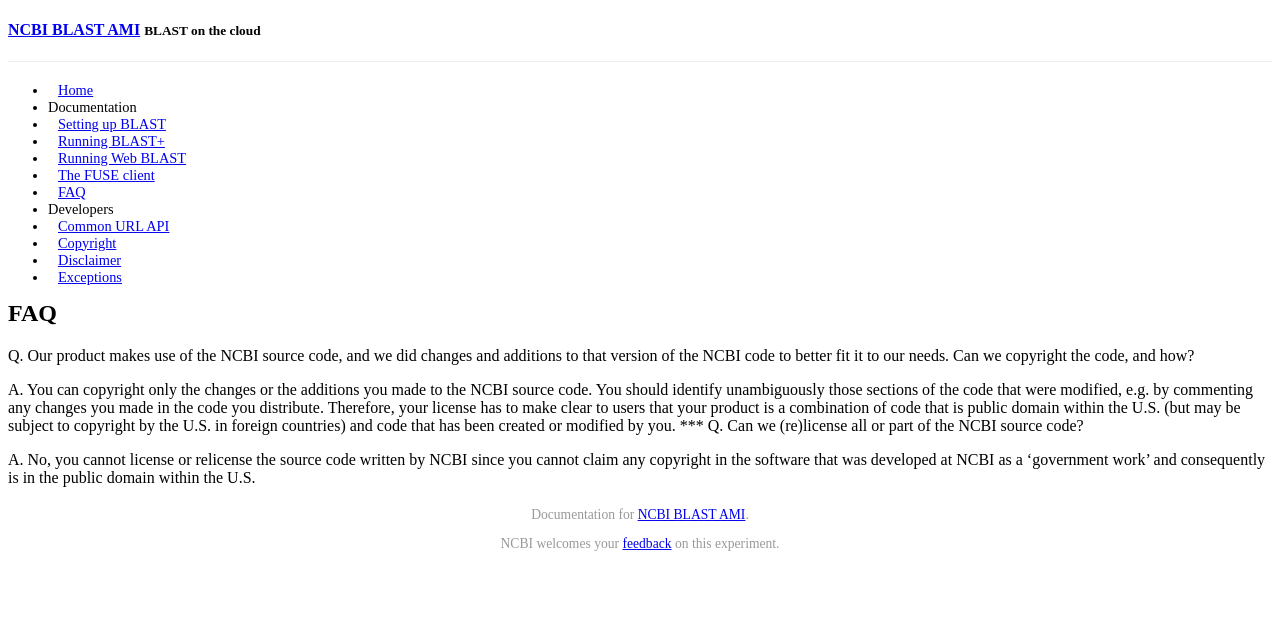
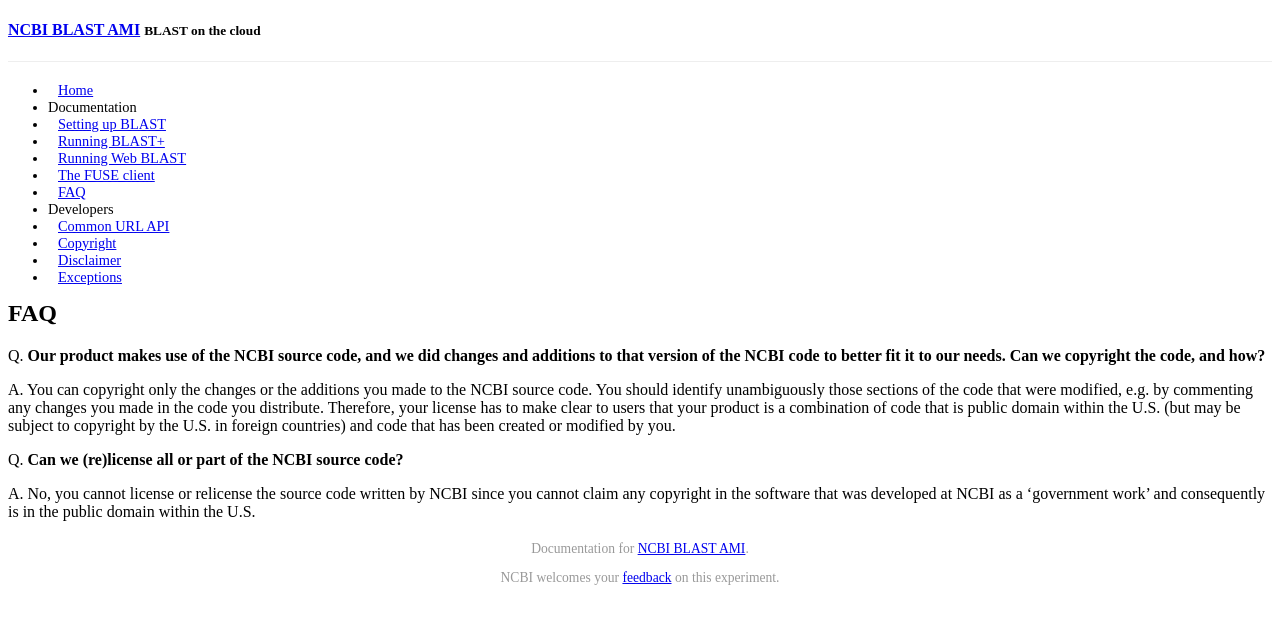
Before and after one commit to ncbi/blast-cloud, a Jekyll site: the page built from _posts/2015-06-09-faq.md, in a window 1280 px wide. Shown: the top 624 px of the page. Built offline with Jekyll 4.4.1, drawn with Linux system fonts in a browser that asks for light colours; a style sheet for code colours, icons or effects is not loaded.

Commit message:
Fix formatting

```diff
--- a/_posts/2015-06-09-faq.md
+++ b/_posts/2015-06-09-faq.md
@@ -5,10 +5,10 @@ title: "FAQ"
 order: 5
 ---
 
-Q. Our product makes use of the NCBI source code, and we did changes and additions to that version of the NCBI code to better fit it to our needs. Can we copyright the code, and how?
+Q. **Our product makes use of the NCBI source code, and we did changes and additions to that version of the NCBI code to better fit it to our needs. Can we copyright the code, and how?**
 
 A. You can copyright only the changes or the additions you made to the NCBI source code. You should identify unambiguously those sections of the code that were modified, e.g. by commenting any changes you made in the code you distribute. Therefore, your license has to make clear to users that your product is a combination of code that is public domain within the U.S. (but may be subject to copyright by the U.S. in foreign countries) and code that has been created or modified by you.
-***
-Q. Can we (re)license all or part of the NCBI source code?
+
+Q. **Can we (re)license all or part of the NCBI source code?**
 
 A. No, you cannot license or relicense the source code written by NCBI since you cannot claim any copyright in the software that was developed at NCBI as a 'government work' and consequently is in the public domain within the U.S.
```
